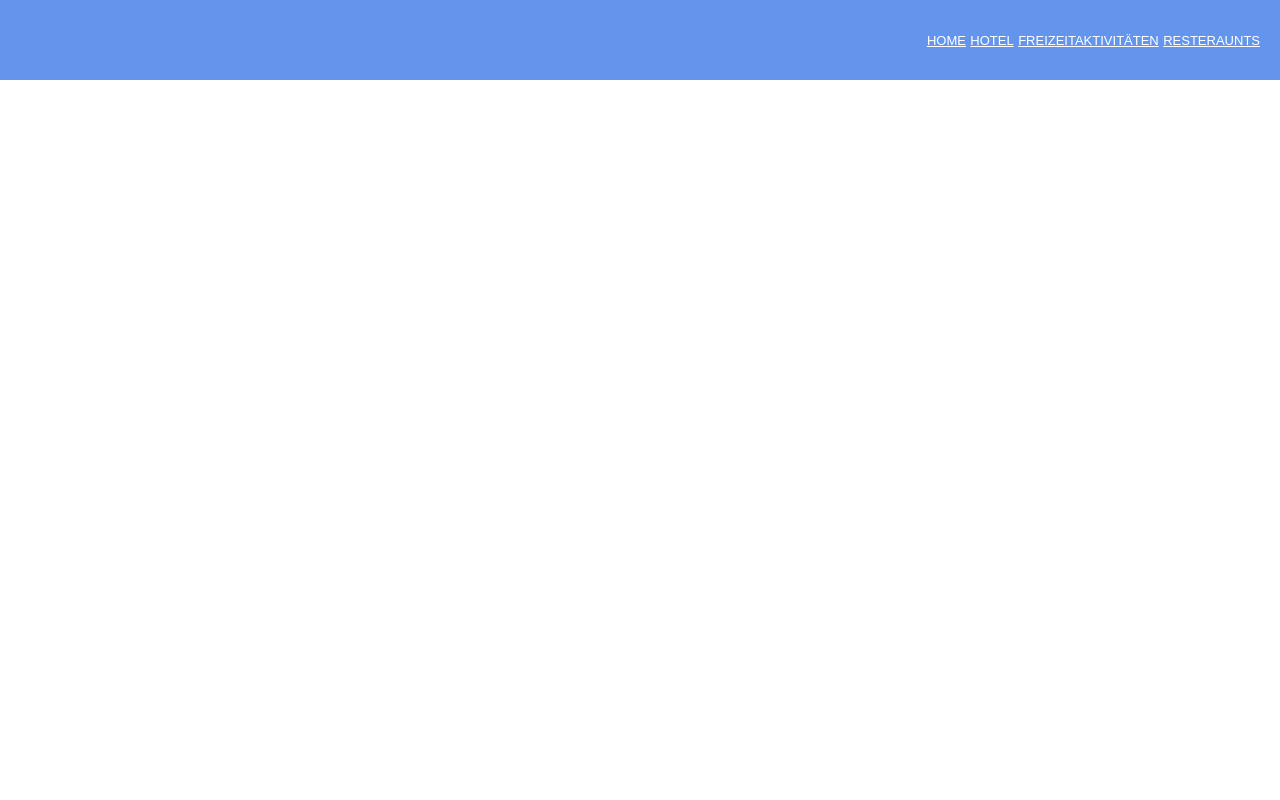
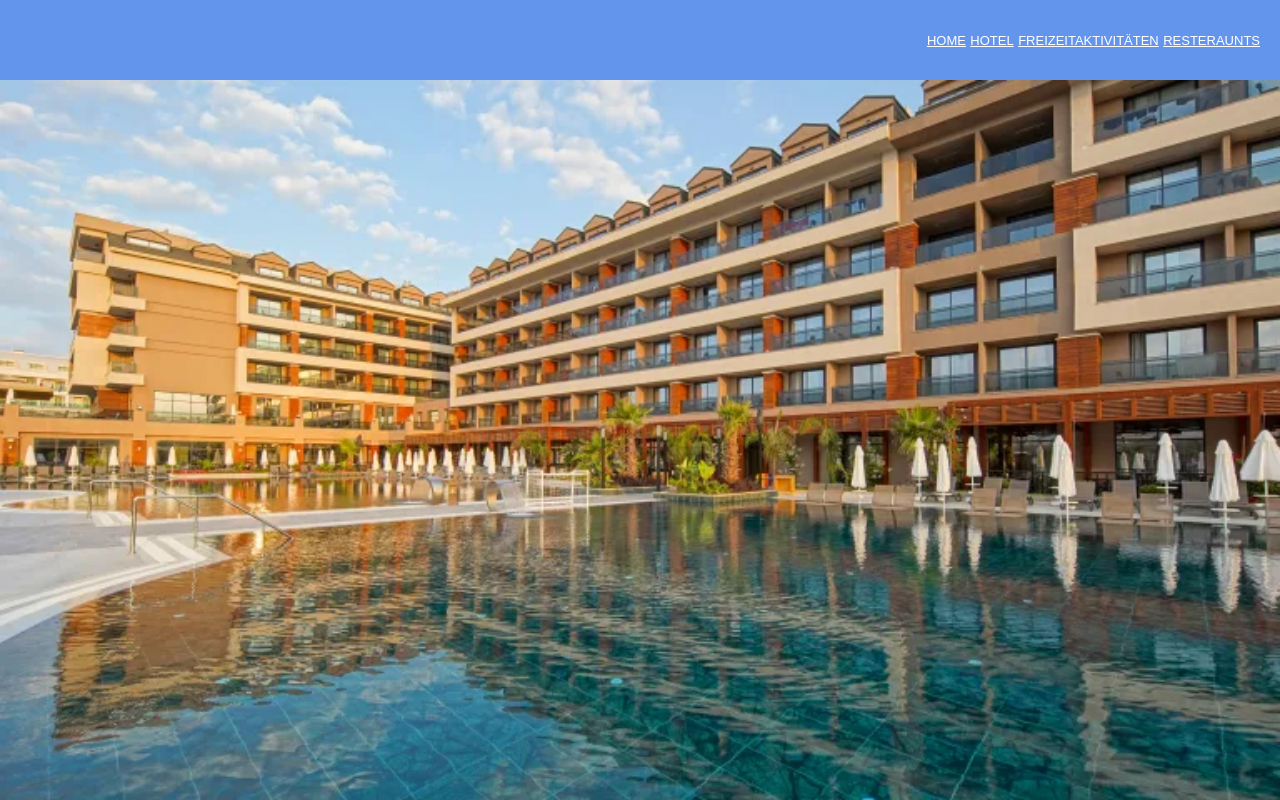
Before and after one commit to GruppeA/Hotel, a plain HTML site: page Projektarbeit_Gruppe_A/Index.html in a window 1280 px wide. Drawn offline with Linux system fonts and the light colour scheme.

Commit message:
bild home

```diff
--- a/Projektarbeit_Gruppe_A/Index.html
+++ b/Projektarbeit_Gruppe_A/Index.html
@@ -23,6 +23,8 @@
 		</ul>
 	</nav>
 
+	<img class="homepage" src="Bilder/home.webp" alt="Startseite bilder">
+
 
 </body>
 
```
Also changed, not shown: Projektarbeit_Gruppe_A/Bilder/home.webp (added).
